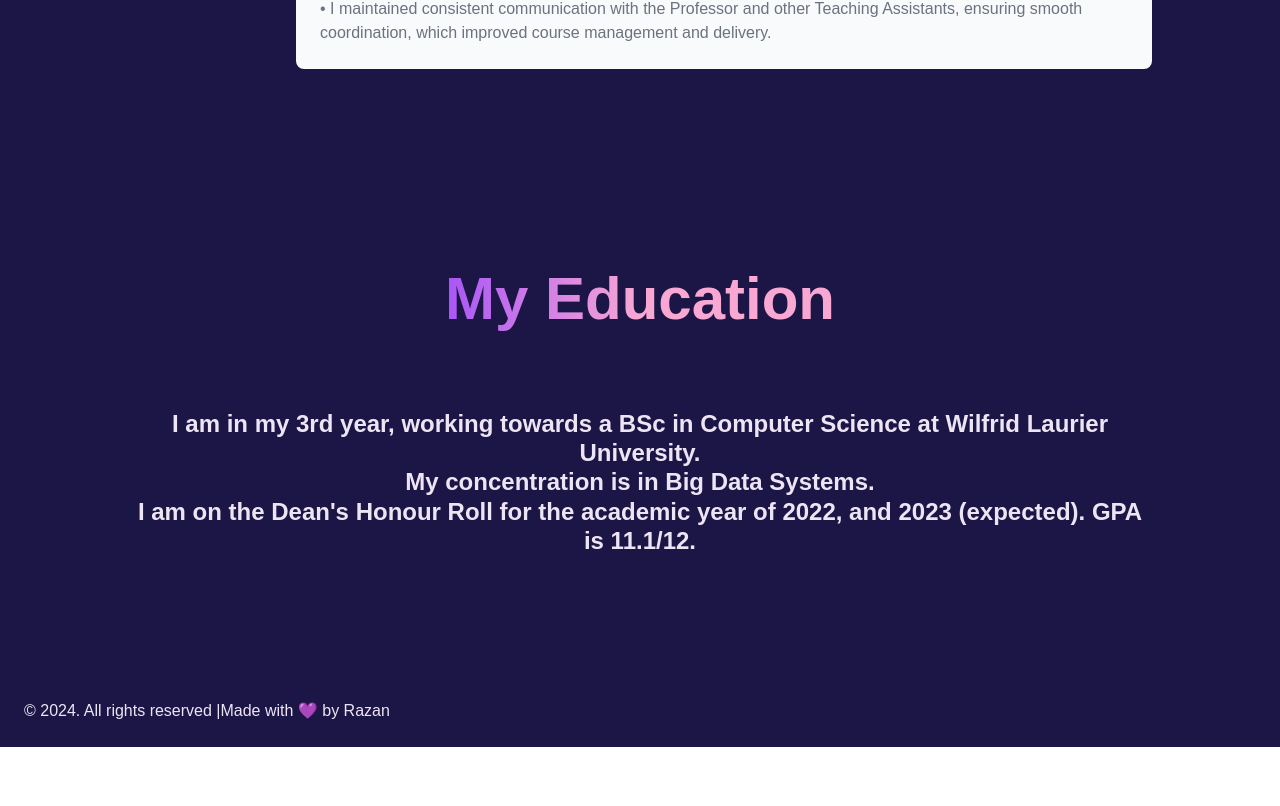
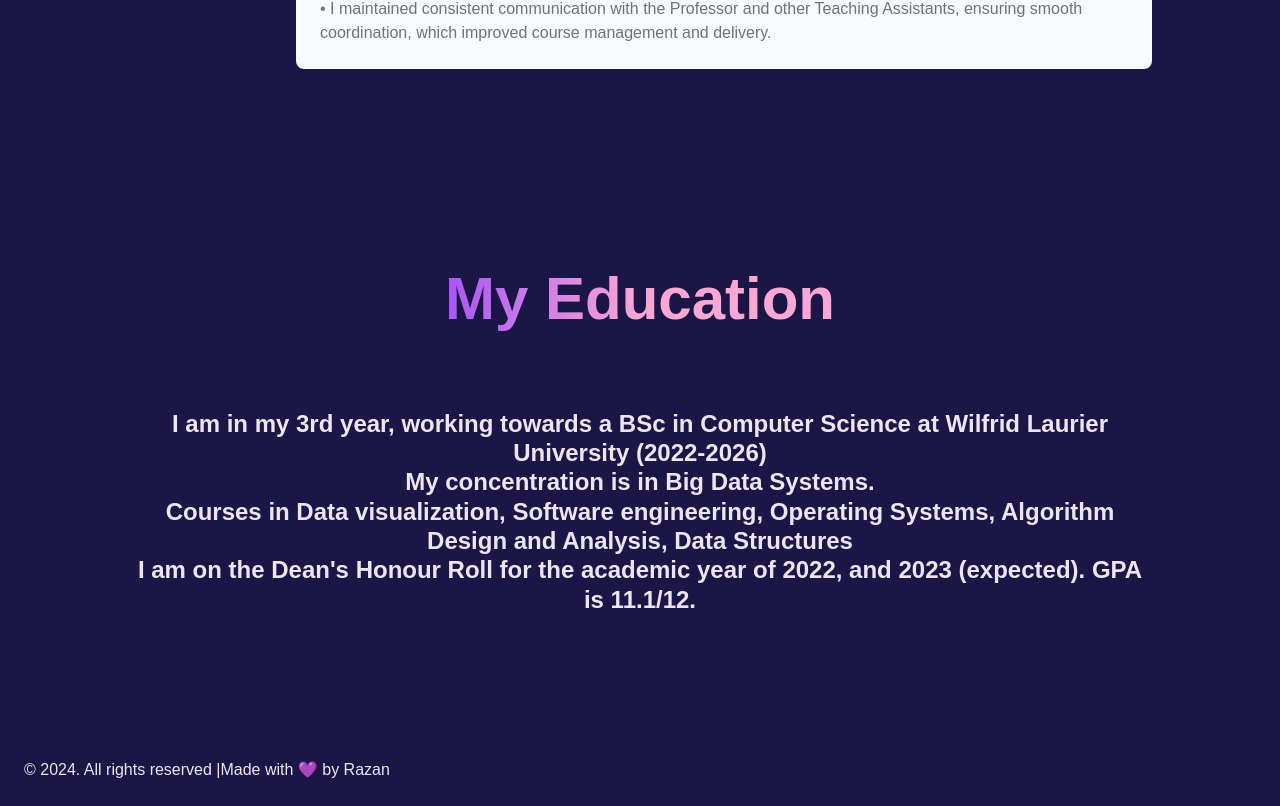
Before and after one commit to rzlm/razan.github.io, a React (Create React App) app: page / in a window 1280 px wide. Shown: the part 2301-3107 px from the top of the page. Before the commit the page ends 3048 px from the top, so only its background shows below. Built offline with nearby package versions, Linux system fonts and the light colour scheme.

Commit message:
education

```diff
--- a/src/Components/Education.jsx
+++ b/src/Components/Education.jsx
@@ -12,9 +12,11 @@
 </h1>
     </div>
     <div className='font-figtree text-txt-light text-center padding'>
-        <h1 className='text-2xl font-semibold'>I am in my 3rd year, working towards a BSc in Computer Science at Wilfrid Laurier University. </h1>
+        <h1 className='text-2xl font-semibold'>I am in my 3rd year, working towards a BSc in Computer Science at Wilfrid Laurier University (2022-2026)</h1>
         <p className='text-2xl font-semibold'>My concentration is in Big Data Systems.</p>
+        <p className='text-2xl font-semibold'>Courses in Data visualization, Software engineering, Operating Systems, Algorithm Design and Analysis, Data Structures</p>
         <p className='text-2xl font-semibold'>I am on the Dean's Honour Roll for the academic year of 2022, and 2023 (expected). GPA is 11.1/12.</p>
+
     </div>
 
     </div>
```
